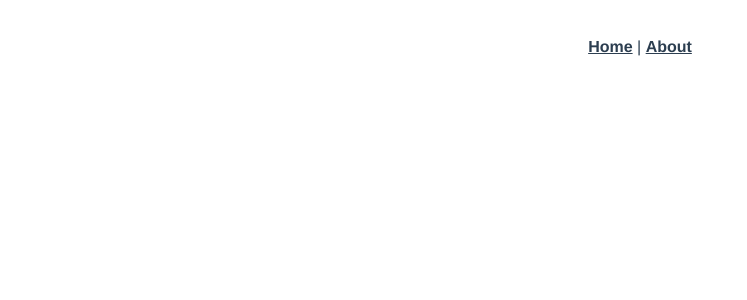
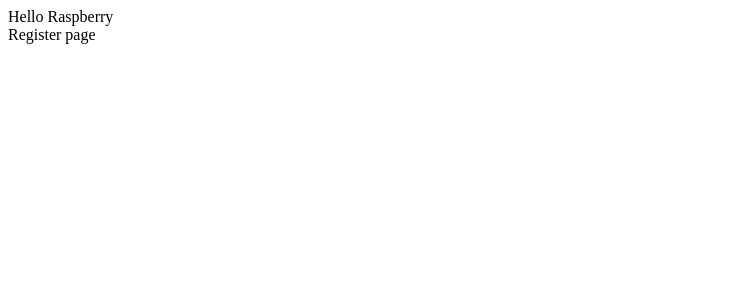
Before and after one commit to aliceFrontend/Raspberry, a Vue app: page /#/register in a window 1280 px wide. Shown: the top 300 px of the page, without its empty margins (0-747 px from the left). Built offline with nearby package versions, Linux system fonts and the light colour scheme.

Commit message:
Creating a project
Creating a project, setting up routing, creating a 404 page

```diff
--- a/public/index.html
+++ b/public/index.html
@@ -6,6 +6,11 @@
     <meta name="viewport" content="width=device-width,initial-scale=1.0">
     <link rel="icon" href="<%= BASE_URL %>favicon.ico">
     <title><%= htmlWebpackPlugin.options.title %></title>
+    <link rel="preconnect" href="https://fonts.gstatic.com">
+    <link rel="preconnect" href="https://fonts.gstatic.com">
+    <link rel="preconnect" href="https://fonts.gstatic.com">
+    <link rel="preconnect" href="https://fonts.gstatic.com">
+<link href="https://fonts.googleapis.com/css2?family=Libre+Franklin:wght@400;500;800&display=swap" rel="stylesheet">
   </head>
   <body>
     <noscript>
--- a/src/App.vue
+++ b/src/App.vue
@@ -1,32 +1,7 @@
 <template>
-  <div id="app">
-    <div id="nav">
-      <router-link to="/">Home</router-link> |
-      <router-link to="/about">About</router-link>
-    </div>
+  <div>
+    Hello Raspberry
+
     <router-view/>
   </div>
 </template>
-
-<style>
-#app {
-  font-family: Avenir, Helvetica, Arial, sans-serif;
-  -webkit-font-smoothing: antialiased;
-  -moz-osx-font-smoothing: grayscale;
-  text-align: center;
-  color: #2c3e50;
-}
-
-#nav {
-  padding: 30px;
-}
-
-#nav a {
-  font-weight: bold;
-  color: #2c3e50;
-}
-
-#nav a.router-link-exact-active {
-  color: #42b983;
-}
-</style>
--- a/src/router/index.js
+++ b/src/router/index.js
@@ -1,22 +1,30 @@
 import Vue from 'vue'
 import VueRouter from 'vue-router'
-import Home from '../views/Home.vue'
+import Home from '@/views/Home'
+import Register from '@/views/Register'
+import NotFound from '@/views/NotFound'
 
 Vue.use(VueRouter)
 
 const routes = [
   {
     path: '/',
-    name: 'Home',
+    name: 'home',
     component: Home
   },
   {
-    path: '/about',
-    name: 'About',
-    // route level code-splitting
-    // this generates a separate chunk (about.[hash].js) for this route
-    // which is lazy-loaded when the route is visited.
-    component: () => import(/* webpackChunkName: "about" */ '../views/About.vue')
+    path: '/register',
+    name: 'register',
+    component: Register
+  },
+  {
+    path: '/404',
+    name: '404',
+    component: NotFound
+  },
+  {
+    path: '*',
+    redirect: '/404'
   }
 ]
 
--- a/src/views/Home.vue
+++ b/src/views/Home.vue
@@ -1,18 +1,7 @@
 <template>
-  <div class="home">
-    <img alt="Vue logo" src="../assets/logo.png">
-    <HelloWorld msg="Welcome to Your Vue.js App"/>
+  <div>
+    Home Page
+
+    <routr-view/>
   </div>
 </template>
-
-<script>
-// @ is an alias to /src
-import HelloWorld from '@/components/HelloWorld.vue'
-
-export default {
-  name: 'Home',
-  components: {
-    HelloWorld
-  }
-}
-</script>
--- /dev/null
+++ b/src/views/NotFound.vue
@@ -0,0 +1,79 @@
+<template>
+    <div class="noteFound">
+        <div class="image">
+            <img src="./../assets/export_404.svg" alt="">
+        </div>
+        <div class="info">
+            <div class="title">404</div>
+            <div class="subtitle">Oops! Page not found</div>
+            <div class="text">
+                This page does not exist or has been deleted. <br>
+                Don't worry
+            </div>
+            <div class="link">
+               <a href="#">Back to Home</a>
+            </div>
+        </div>
+    </div>
+</template>
+
+<style scoped>
+.noteFound{
+    display: flex;
+    align-items: center;
+    justify-content: center;
+}
+/* .info{
+    position: absolute;
+    top: 30%;
+    left: 50%;
+    width: 50%;
+    z-index: 1;
+} */
+.image img{
+    width: 80%;
+}
+.title{
+    font-family: 'Libre Franklin';
+    color: white;
+    text-shadow: -3px -3px 0 #171717, 3px -3px 0 #171717, -3px 3px 0 #171717, 3px 3px 0 #171717;
+    font-size: 12vw;
+    width: 100%;
+    height: auto;
+    font-weight: 800;
+    line-height: 14vw;
+}
+.subtitle{
+    height: auto;
+    width: 100%;
+    color: #171717;
+    font-family: "Libre Franklin";
+    font-size: 34px;
+    line-height: 45px;
+    letter-spacing: 1px;
+    padding: 0;
+    font-weight: 400;
+}
+.text{
+    height: auto;
+    width: 100%;
+    color: #171717;
+    font-family: "Libre Franklin";
+    font-size: 20px;
+    line-height: 36px;
+    letter-spacing: 0.4px;
+    padding: 0;
+    font-weight: 400;
+}
+.link a{
+    display: inline-block;
+    font-family: "Libre Franklin";
+    color: #171717;
+    font-size: 20px;
+    font-weight: 500;
+    text-decoration: none;
+    /* position: absolute;
+    right: 45%;
+    top: 110%; */
+}
+</style>
--- /dev/null
+++ b/src/views/Register.vue
@@ -0,0 +1,9 @@
+<template>
+    <div>Register page</div>
+</template>
+
+<script>
+export default{
+    name: 'app-register'
+}
+</script>
```
Also changed, not shown: src/assets/export_404.svg (added), 1 other file (tests, documents, lock files or other folders).
